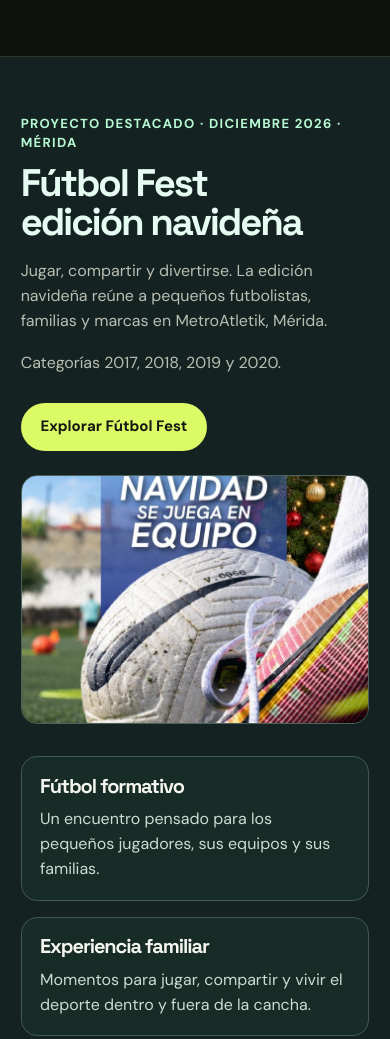
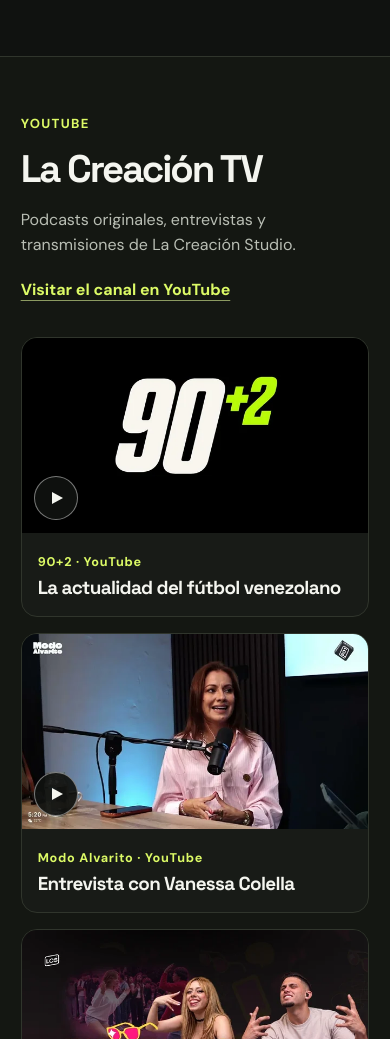
Before and after one commit to coachemmet/lacreacionstudio, a plain HTML site: page index.html in a window 390 px wide. Shown: the part 3473-4512 px from the top of the page. Drawn offline with Linux system fonts and the light colour scheme.

Commit message:
Publicar acceso a Fútbol Fest desde el portafolio

```diff
--- a/assets/site.css
+++ b/assets/site.css
@@ -75,12 +75,10 @@ ul{padding-left:1.25rem}
 .work-gaming img{object-position:50% 38%}
 .work-talent img{object-position:50% 46%}
 .feature{background:#142321}
-.feature-layout,.about-layout,.detail-hero{display:grid;grid-template-columns:1fr .9fr;align-items:center;gap:clamp(1.5rem,6vw,5rem)}
+.about-layout,.detail-hero{display:grid;grid-template-columns:1fr .9fr;align-items:center;gap:clamp(1.5rem,6vw,5rem)}
 .feature h2,.about-layout h2{margin:.7rem 0 1rem}
 .feature h2{color:#e6fcf3}
 .feature .eyebrow{color:#b6f9d2}
-.feature-media{overflow:hidden;border-radius:var(--radius);border:1px solid #4a6259}
-.feature-media img{width:100%;aspect-ratio:1.4;object-fit:cover;object-position:50% 39%}
 .feature .info-grid{margin-top:2rem}
 .feature .info-card{background:#182c27;border-color:#405951}
 .feature .info-card p{color:#cbddd1}
@@ -178,7 +176,7 @@ ul{padding-left:1.25rem}
  .hero h1{font-size:clamp(3.35rem,9.6vw,5.6rem)}
 }
 @media(max-width:650px){
- .section-head,.feature-layout,.about-layout,.detail-hero{grid-template-columns:1fr}
+ .section-head,.about-layout,.detail-hero{grid-template-columns:1fr}
  .section-head p{max-width:58ch}
  .hero{min-height:0;display:block}
  .hero-media{position:relative;inset:auto;height:clamp(15rem,65vw,24rem);margin:0}
--- a/index.html
+++ b/index.html
@@ -25,7 +25,7 @@
   <header class="site-header">
     <div class="wrap header-inner">
       <a class="brand" href="#inicio"><img src="assets/logo.webp" alt="La Creación Studio" width="360" height="133" decoding="async"></a>
-      <nav class="nav-links" id="navegacion" aria-label="Navegación principal"><a href="#servicios">Servicios</a><a href="#proyectos">Proyectos</a><a href="#futbol-fest">Fútbol Fest</a><a href="#tv">La Creación TV</a><a href="talentos.html">Podcast</a><a href="#nosotros">Nosotros</a></nav>
+      <nav class="nav-links" id="navegacion" aria-label="Navegación principal"><a href="#servicios">Servicios</a><a href="#proyectos">Proyectos</a><a href="#tv">La Creación TV</a><a href="talentos.html">Podcast</a><a href="#nosotros">Nosotros</a></nav>
       <a class="button header-contact" href="#contacto">Contacto</a>
       <button class="nav-toggle" type="button" aria-controls="navegacion" aria-expanded="false">Menú</button>
     </div>
@@ -52,7 +52,7 @@
 <section class="section band projects" id="proyectos"><div class="wrap">
   <div class="section-head"><div><span class="eyebrow">Portafolio</span><h2>Lo que hacemos realidad.</h2></div><p>Proyectos, producciones y experiencias de La Creación Studio.</p></div>
   <div class="work-grid">
-    <a class="work-card work-futbol" href="futbol-fest.html">
+    <a class="work-card work-futbol" id="futbol-fest" href="futbol-fest.html">
       <img src="assets/futbol-tarjeta.webp" alt="" width="760" height="540" decoding="async" loading="lazy">
       <div class="card-content"><span class="eyebrow">Deporte · Fútbol menor · Mérida</span><h3>Fútbol Fest</h3><p>Descubre su edición navideña, la experiencia y cómo formar parte.</p></div>
     </a>
@@ -69,19 +69,6 @@
       <div class="card-content"><span class="eyebrow">Talentos · Formatos originales</span><h3>Podcast</h3><p>Voces, personalidades y formatos que conectan con nuevas audiencias.</p></div>
     </a>
   </div>
-</div></section>
-<section class="section band feature" id="futbol-fest"><div class="wrap">
-  <div class="feature-layout">
-    <div>
-      <span class="eyebrow">Proyecto destacado · Diciembre 2026 · Mérida</span>
-      <h2>Fútbol Fest <br>edición navideña</h2>
-      <p>Jugar, compartir y divertirse. La edición navideña reúne a pequeños futbolistas, familias y marcas en MetroAtletik, Mérida.</p>
-      <p class="top-space">Categorías 2017, 2018, 2019 y 2020.</p>
-      <div class="actions"><a class="button" href="futbol-fest.html">Explorar Fútbol Fest</a></div>
-    </div>
-    <a class="feature-media" href="futbol-fest.html"><img src="assets/futbol-destacado.webp" alt="Ver el proyecto Fútbol Fest, edición navideña" width="700" height="646" decoding="async" loading="lazy"></a>
-  </div>
-  <div class="info-grid"><article class="info-card"><h3>Fútbol formativo</h3><p>Un encuentro pensado para los pequeños jugadores, sus equipos y sus familias.</p></article><article class="info-card"><h3>Experiencia familiar</h3><p>Momentos para jugar, compartir y vivir el deporte dentro y fuera de la cancha.</p></article><article class="info-card"><h3>Transmisión en vivo</h3><p>Producción y cobertura audiovisual para conectar el evento con más espectadores.</p></article></div>
 </div></section>
 <section class="section band tv" id="tv"><div class="wrap">
   <div class="section-head"><div><span class="eyebrow">YouTube</span><h2>La Creación TV</h2></div><div><p>Podcasts originales, entrevistas y transmisiones de La Creación Studio.</p><a class="text-link" href="https://www.youtube.com/@LaCreaci%C3%B3nStudio7" target="_blank" rel="noopener noreferrer">Visitar el canal en YouTube</a></div></div>
```
Also changed, not shown: futbol-fest.html (+1 -1 lines), gaming-fest.html (+1 -1 lines), producciones-en-vivo.html (+1 -1 lines), talentos.html (+1 -1 lines).
